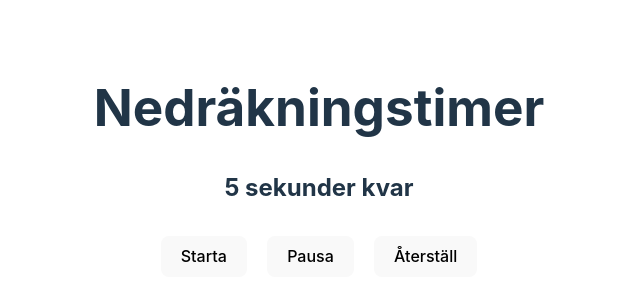
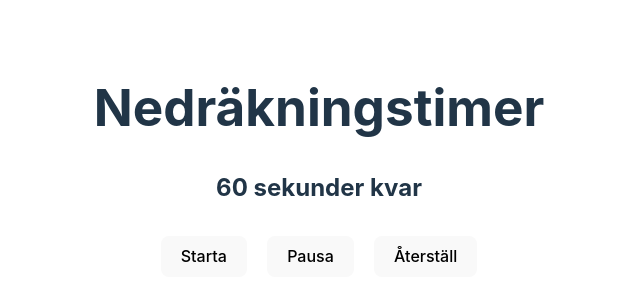
Before and after one commit to louohr/exercise-react-countdown-timer, a React (Vite) app: page / in a window 1280 px wide. Shown: the part 234-534 px from the top of the page, without its empty margins (321-961 px from the left). Built offline with nearby package versions, Linux system fonts and the light colour scheme.

Commit message:
set time to 60

```diff
--- a/src/Components/CountdownTimer.tsx
+++ b/src/Components/CountdownTimer.tsx
@@ -2,7 +2,7 @@ import { useState, useEffect, useRef } from "react";
 
 const CountdownTimer = () => {
   // State declarations
-  const [timeLeft, setTimeLeft] = useState<number>(5); // tid kvar
+  const [timeLeft, setTimeLeft] = useState<number>(60); // tid kvar
   const [isActive, setIsActive] = useState<boolean>(false); // uppdaterar timeleft, aktiv eller inte
   const timerRef = useRef(0); // reference to the interval timer, paus eller återställning
   const [message, setMessage] = useState<string>(""); // meddelande när timer är slut
@@ -33,7 +33,7 @@ const CountdownTimer = () => {
   const resetTimer = () => {
     setIsActive(false); // stoppar timer
     clearInterval(timerRef.current); // rensar nuvarande värde för att stoppa timern
-    setTimeLeft(5);
+    setTimeLeft(60);
     setMessage(""); // inget meddelande när timer återställs
   };
 
```
